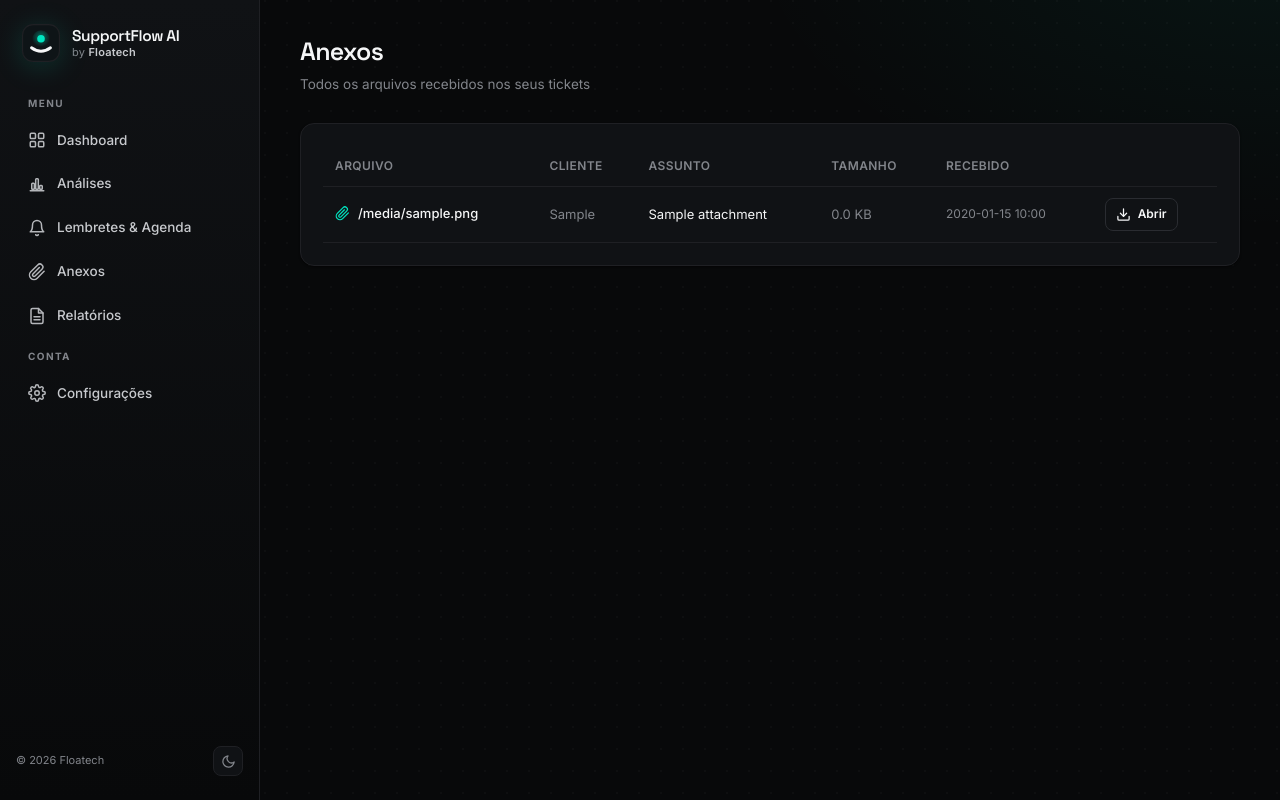
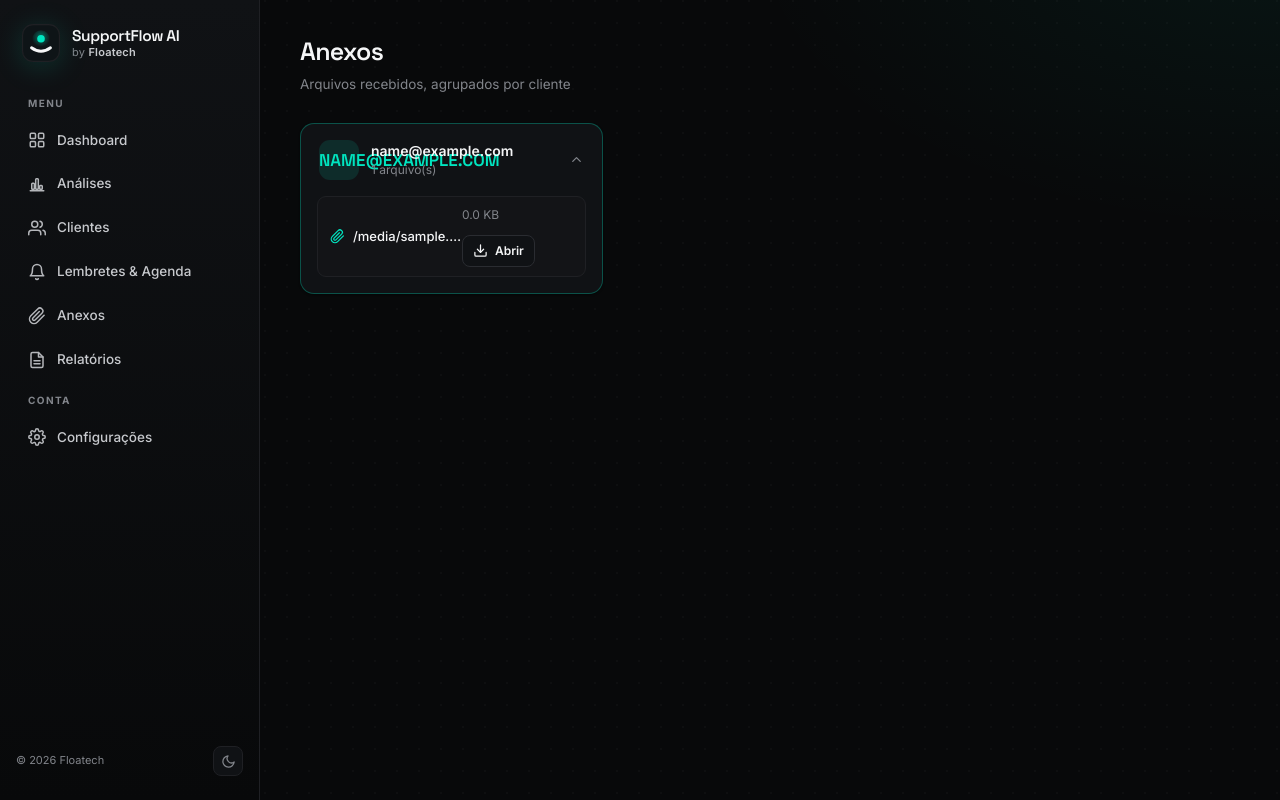
Before and after one commit to wesley-santos-python/supportflow-ai, a FastAPI app: template src/web/templates/attachments.html in a window 1280 px wide. Run offline with FastAPI, Linux system fonts and the light colour scheme; the template is opened without the code that fills it: most values are stand-ins (such as "Sample title", 1, 10 or a date in 2020).

Commit message:
feat: Clientes no menu (com alerta de fraude) e Anexos em cards por cliente
- "Clientes" vira item do menu lateral (página /clientes) em vez de rail no
  dashboard; lista cada remetente como cliente e abre o dashboard filtrado
  (?sender=) ao clicar
- Detector de remetente suspeito (sender_risk): sinaliza "Possível fraude"
  quando alguém se passa por banco/marca usando provedor gratuito, números
  aleatórios ou TLD suspeito (ex.: bancobrasil-seguranca99887@gmail.com),
  diferenciando de domínios legítimos (atendimento@itau.com.br)
- Anexos reformulado: cards por cliente (expansíveis) mostrando só arquivos
  reais (pdf, imagens, docs...); assinaturas/inline (smime.p7s, winmail.dat)
  são filtradas; clientes sem arquivo real não aparecem
- Testes: 67 -> 75 (fraude, filtro de arquivo, páginas /clientes e /anexos)

Co-Authored-By: Claude Opus 4.8 <noreply@anthropic.com>

```diff
--- a/src/data/db.py
+++ b/src/data/db.py
@@ -320,10 +320,22 @@ def list_senders(user_id: Optional[int] = None) -> List[Dict[str, Any]]:
         if user_id is not None:
             query = query.filter(Ticket.user_id == user_id)
         rows = query.group_by(Ticket.sender).order_by(func.count(Ticket.id).desc()).all()
-        return [
-            {"sender": sender or "(desconhecido)", "total": int(total or 0), "abertos": int(abertos or 0)}
-            for sender, total, abertos in rows
-        ]
+
+        from src.core.sender_risk import assess_sender
+
+        result: List[Dict[str, Any]] = []
+        for sender, total, abertos in rows:
+            name = sender or "(desconhecido)"
+            risk = assess_sender(name)
+            result.append({
+                "sender": name,
+                "email": risk["email"] or name,
+                "total": int(total or 0),
+                "abertos": int(abertos or 0),
+                "risk": risk["level"],
+                "risk_reasons": risk["reasons"],
+            })
+        return result
     finally:
         db.close()
 
--- a/src/web/static/css/style.css
+++ b/src/web/static/css/style.css
@@ -310,37 +310,49 @@ input:focus, select:focus, textarea:focus { outline: none; border-color: var(--a
 .empty { text-align: center; color: var(--muted); padding: 70px 20px; }
 .empty .ico { width: 40px; height: 40px; opacity: .5; margin-bottom: 12px; }
 
-/* Dashboard: rail de Clientes + área principal --------------------------- */
-.dash-body { display: grid; grid-template-columns: 244px 1fr; gap: 18px; align-items: start; }
-.clients-rail { position: sticky; top: 24px; max-height: calc(100vh - 48px); overflow-y: auto; padding: 18px; }
-.clients-rail h3 { font-size: 14px; }
-.clients-list { display: flex; flex-direction: column; gap: 3px; }
-.client-item { display: flex; align-items: center; justify-content: space-between; gap: 8px;
-  width: 100%; text-align: left; background: transparent; border: none; cursor: pointer;
-  padding: 9px 11px; border-radius: 9px; color: var(--text-soft); font: inherit; font-size: 13px;
-  transition: background .14s, color .14s; }
-.client-item:hover { background: var(--surface-2); color: var(--text); }
-.client-item.active { background: var(--accent-soft); color: var(--accent); font-weight: 600; }
-.client-name { white-space: nowrap; overflow: hidden; text-overflow: ellipsis; min-width: 0; }
-.client-count { flex-shrink: 0; font-size: 11px; font-weight: 600; color: var(--muted);
-  background: var(--surface-3); border-radius: 999px; padding: 2px 8px; }
-.client-item.active .client-count { background: var(--accent); color: var(--accent-ink); }
-.client-count.has-open { color: var(--text); }
+/* Tag de filtro por cliente (no dashboard, vindo da página Clientes) ------ */
 .client-filter-tag { display: flex; align-items: center; gap: 8px; font-size: 13px; color: var(--muted);
   background: var(--surface-2); border: 1px solid var(--border); border-radius: 10px;
   padding: 8px 12px; margin-bottom: 16px; }
 .client-filter-tag strong { color: var(--text); }
 .client-filter-tag .btn { margin-left: auto; }
 
-/* Corpo do e-mail original (modal) */
-.original-body { white-space: pre-wrap; word-break: break-word; background: var(--surface-2);
-  border: 1px solid var(--border); border-radius: 10px; padding: 14px; margin-top: 10px;
-  font-family: var(--font); font-size: 13px; line-height: 1.6; color: var(--text-soft);
-  max-height: 320px; overflow-y: auto; }
+/* Clientes / Anexos — grade de cards ------------------------------------- */
+.clients-grid { display: grid; grid-template-columns: repeat(auto-fill, minmax(290px, 1fr)); gap: 16px; }
+.client-card { display: block; background: var(--surface); border: 1px solid var(--border);
+  border-radius: var(--radius); padding: 16px 18px; box-shadow: var(--shadow-sm);
+  transition: transform .14s, box-shadow .14s, border-color .14s; }
+.client-card:hover { transform: translateY(-3px); box-shadow: var(--shadow); border-color: var(--accent-line); }
+.client-card.risk-alto { border-left: 3px solid var(--danger); }
+.client-card.risk-medio { border-left: 3px solid var(--warn); }
+.client-card-top { display: flex; align-items: center; gap: 12px; }
+.client-avatar { width: 40px; height: 40px; border-radius: 11px; flex-shrink: 0; display: grid;
+  place-items: center; font-family: var(--font-display); font-weight: 600; font-size: 17px;
+  background: var(--accent-soft); color: var(--accent); }
+.client-id { min-width: 0; flex: 1; }
+.client-email { font-weight: 600; font-size: 14px; white-space: nowrap; overflow: hidden; text-overflow: ellipsis; }
+.client-card-top .chevron { color: var(--muted); transition: transform .15s; flex-shrink: 0; }
 
-/* Anexos */
-.attach-name { display: inline-flex; align-items: center; gap: 8px; font-weight: 500; }
-.attach-name .ico { color: var(--accent); }
+.risk-flag { display: inline-flex; align-items: center; gap: 6px; font-size: 12px; font-weight: 600;
+  margin-top: 12px; padding: 5px 10px; border-radius: 8px; }
+.risk-flag.alto { background: var(--danger-soft); color: var(--danger); }
+.risk-flag.medio { background: var(--warn-soft); color: var(--warn); }
+.risk-flag.ok { background: var(--ok-soft); color: var(--ok); }
+.risk-reasons { list-style: none; margin: 10px 0 0; padding: 0; display: flex; flex-direction: column; gap: 5px; }
+.risk-reasons li { font-size: 12px; color: var(--text-soft); padding-left: 14px; position: relative; line-height: 1.45; }
+.risk-reasons li::before { content: "•"; position: absolute; left: 2px; color: var(--muted); }
+
+/* Anexos: grupo por cliente (expansível com <details>) */
+.attach-group { background: var(--surface); border: 1px solid var(--border); border-radius: var(--radius);
+  box-shadow: var(--shadow-sm); overflow: hidden; }
+.attach-group > summary { list-style: none; cursor: pointer; padding: 16px 18px; }
+.attach-group > summary::-webkit-details-marker { display: none; }
+.attach-group[open] { border-color: var(--accent-line); }
+.attach-group[open] .chevron { transform: rotate(180deg); }
+.attach-files { display: flex; flex-direction: column; gap: 8px; padding: 0 16px 16px; }
+.attach-name { display: inline-flex; align-items: center; gap: 8px; font-weight: 500; min-width: 0; }
+.attach-name .ico { color: var(--accent); flex-shrink: 0; }
+.attach-name .fname { white-space: nowrap; overflow: hidden; text-overflow: ellipsis; }
 
 /* Segmented control (status) -------------------------------------------- */
 .seg { display: inline-flex; background: var(--surface-2); border: 1px solid var(--border);
@@ -462,8 +474,6 @@ input:focus, select:focus, textarea:focus { outline: none; border-color: var(--a
   .content { padding: 22px; }
   .kpi-grid, .charts, .settings-grid, .two-col { grid-template-columns: 1fr 1fr; }
   .charts .wide { grid-column: 1 / -1; }
-  .dash-body { grid-template-columns: 1fr; }
-  .clients-rail { position: static; max-height: 280px; }
 }
 @media (max-width: 560px) {
   .kpi-grid, .charts, .settings-grid, .two-col { grid-template-columns: 1fr; }
--- a/src/web/templates/attachments.html
+++ b/src/web/templates/attachments.html
@@ -5,40 +5,47 @@
 <header class="page-head">
   <div>
     <h1>Anexos</h1>
-    <p class="sub">Todos os arquivos recebidos nos seus tickets</p>
+    <p class="sub">Arquivos recebidos, agrupados por cliente</p>
   </div>
 </header>
 
-{% if attachments %}
-<div class="panel">
-  <table class="table">
-    <thead>
-      <tr><th>Arquivo</th><th>Cliente</th><th>Assunto</th><th>Tamanho</th><th>Recebido</th><th></th></tr>
-    </thead>
-    <tbody>
-      {% for a in attachments %}
-      <tr>
-        <td>
-          <span class="attach-name"><svg class="ico sm"><use href="#i-clip"/></svg> {{ a.filename }}</span>
-        </td>
-        <td class="muted">{{ a.ticket_sender or '—' }}</td>
-        <td>{{ a.ticket_subject or '—' }}</td>
-        <td class="muted">{{ (a.size / 1024)|round(1) }} KB</td>
-        <td class="muted small">{{ a.created_at[:16]|replace('T', ' ') if a.created_at }}</td>
-        <td>
-          <a class="btn tiny" href="/api/attachments/{{ a.id }}/file" target="_blank">
+{% if clientes %}
+<section class="clients-grid">
+  {% for g in clientes %}
+  <details class="attach-group" {% if loop.first %}open{% endif %}>
+    <summary>
+      <div class="client-card-top">
+        <div class="client-avatar">{{ (g.email or '?')[0]|upper }}</div>
+        <div class="client-id">
+          <div class="client-email">{{ g.email }}</div>
+          <div class="muted small">{{ g.files|length }} arquivo(s)</div>
+        </div>
+        <svg class="ico sm chevron"><use href="#i-chevron-down"/></svg>
+      </div>
+    </summary>
+    <div class="attach-files">
+      {% for f in g.files %}
+      <div class="attach-item">
+        <span class="attach-name">
+          <svg class="ico sm"><use href="#i-clip"/></svg>
+          <span class="fname">{{ f.filename }}</span>
+        </span>
+        <span class="modal-row">
+          <span class="muted small">{{ (f.size / 1024)|round(1) }} KB</span>
+          <a class="btn tiny" href="/api/attachments/{{ f.id }}/file" target="_blank">
             <svg class="ico sm"><use href="#i-download"/></svg> Abrir
           </a>
-        </td>
-      </tr>
+        </span>
+      </div>
       {% endfor %}
-    </tbody>
-  </table>
-</div>
+    </div>
+  </details>
+  {% endfor %}
+</section>
 {% else %}
 <div class="empty">
   <svg class="ico"><use href="#i-clip"/></svg>
-  <p>Nenhum anexo recebido ainda.</p>
+  <p>Nenhum arquivo recebido ainda.</p>
 </div>
 {% endif %}
 {% endblock %}
--- a/src/web/templates/base.html
+++ b/src/web/templates/base.html
@@ -39,6 +39,9 @@
         </a>
         <a href="/analytics" class="nav-item {{ 'active' if active == 'analytics' }}">
           <svg class="ico"><use href="#i-chart"/></svg> Análises
+        </a>
+        <a href="/clientes" class="nav-item {{ 'active' if active == 'clientes' }}">
+          <svg class="ico"><use href="#i-users"/></svg> Clientes
         </a>
         <a href="/reminders" class="nav-item {{ 'active' if active == 'reminders' }}">
           <svg class="ico"><use href="#i-bell"/></svg> Lembretes & Agenda
```
Also changed, not shown: src/core/attachments.py (+26 -0 lines), src/core/sender_risk.py (added, +93 -0 lines), src/web/routes/pages.py (+31 -6 lines), src/web/static/js/dashboard.js (+12 -41 lines), src/web/templates/clientes.html (added, +47 -0 lines), src/web/templates/dashboard.html (+1 -11 lines), tests/test_sender_risk.py (added, +35 -0 lines), tests/test_web.py (+1 -1 lines), src/web/templates/_icons.svg.
